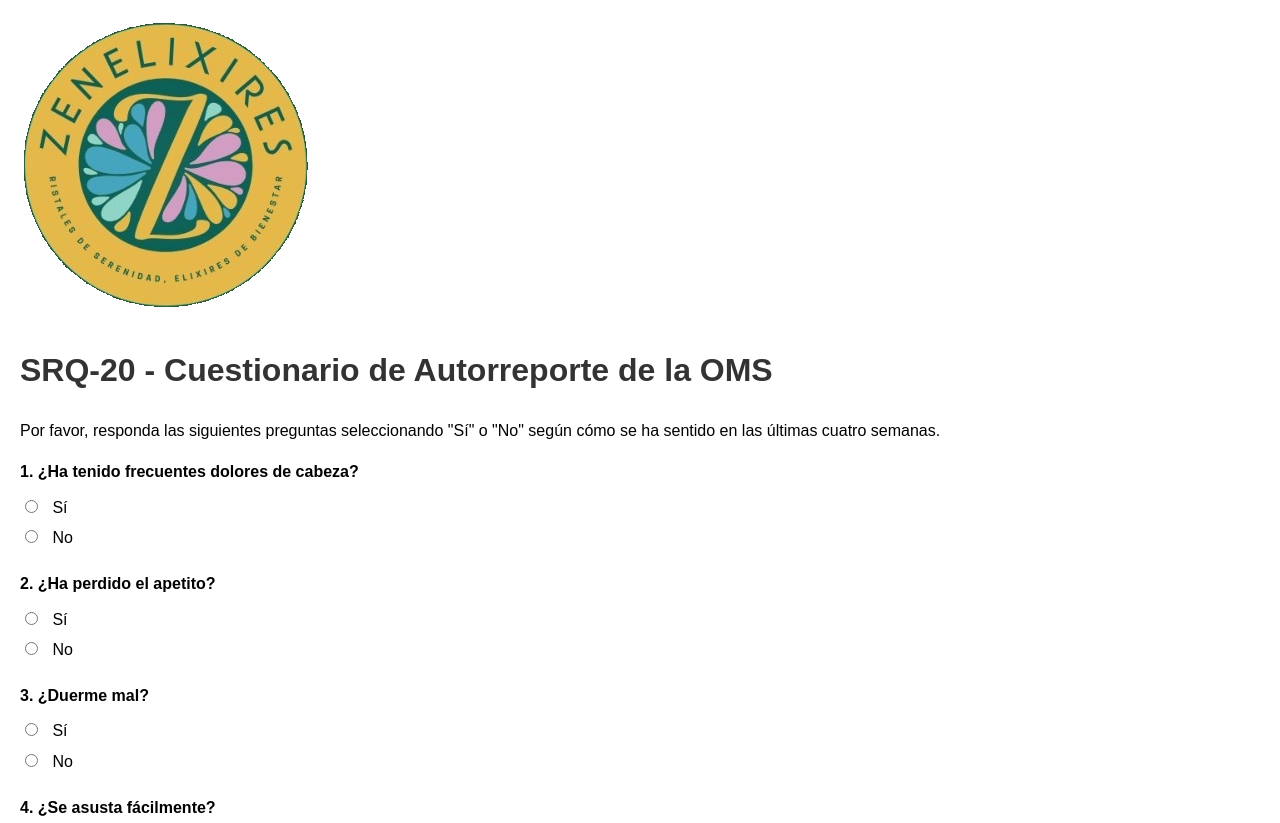
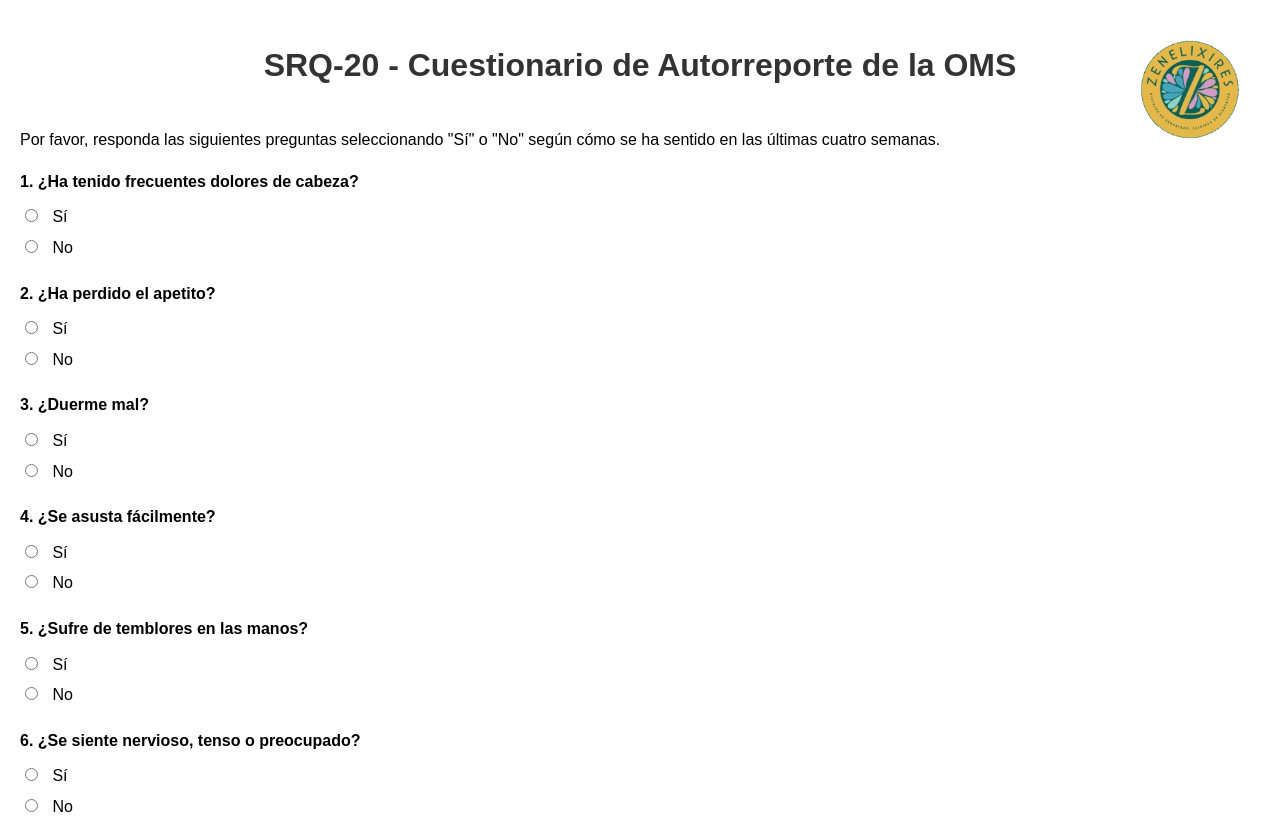
Before and after one commit to Washingtonwlad/cuestionario, a plain HTML site: page index.html in a window 1280 px wide. Shown: the top 823 px of the page. Drawn offline with Linux system fonts and the light colour scheme.

Commit message:
Update styles.css

```diff
--- a/styles.css
+++ b/styles.css
@@ -57,3 +57,28 @@ footer a {
 footer a:hover {
     text-decoration: underline;
 }
+
+/* styles.css */
+
+/* ... (tus estilos existentes) ... */
+
+/* Estilos para el header */
+header {
+    position: relative;
+    padding-top: 20px;
+    padding-bottom: 20px;
+}
+
+header h1 {
+    text-align: center;
+    margin: 0;
+}
+
+/* Estilos para el logo */
+.logo {
+    position: absolute;
+    top: 20px;
+    right: 20px;
+    width: 100px; /* Ajusta el tamaño según tus necesidades */
+    height: auto;
+}
```
